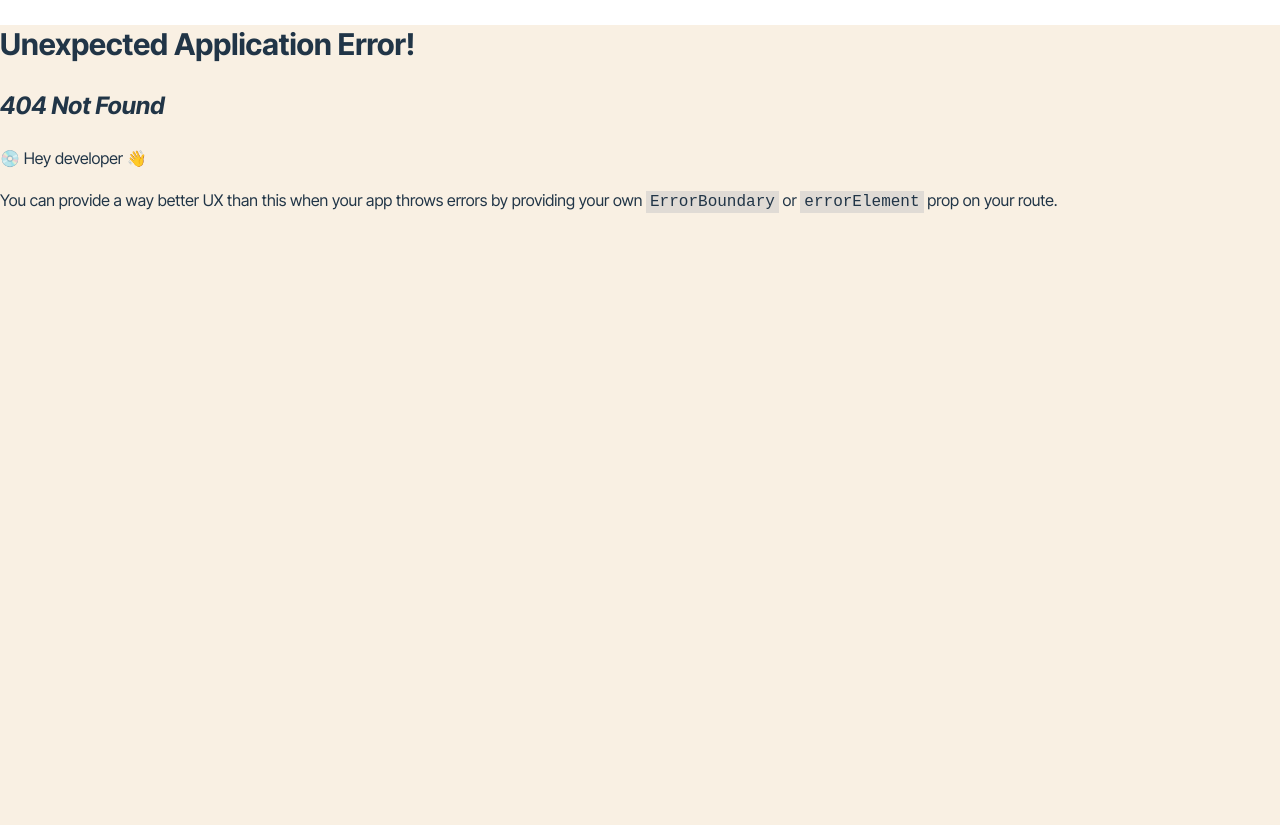
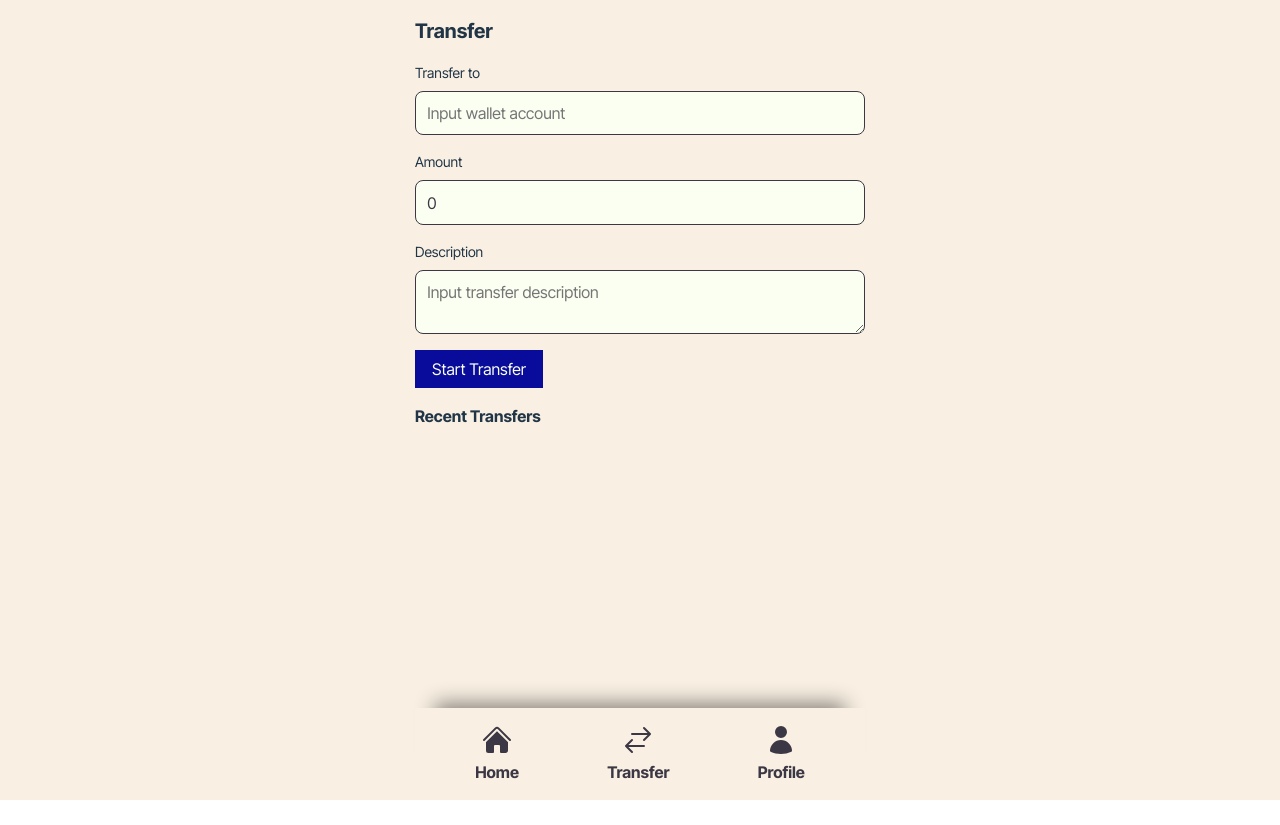
Before and after one commit to daimessdn/banknode-frontend, a React (Vite) app: page /transfer in a window 1280 px wide. Before the commit this address had no page. After the commit the page ends 800 px from the top, so only its background shows below. Built offline with nearby package versions, Linux system fonts and the light colour scheme.

Commit message:
added transfer features and linked transfer view interface

```diff
--- a/src/App.jsx
+++ b/src/App.jsx
@@ -10,6 +10,7 @@ import RegisterView from "./views/RegisterView";
 
 import HomeView from "./views/HomeView";
 import TransactionDetailsView from "./views/TransactionDetailsView";
+import TransferView from "./views/TransferView";
 import ProfileView from "./views/ProfileView";
 
 const mainRouter = createBrowserRouter(
@@ -19,6 +20,7 @@ const mainRouter = createBrowserRouter(
       <Route exact path="/register" element={<RegisterView />} />
 
       <Route exact path="/home" element={<HomeView />} />
+      <Route exact path="/transfer" element={<TransferView />} />
 
       <Route
         path="/transaction/details/:id"
--- a/src/styles/forms.css
+++ b/src/styles/forms.css
@@ -22,8 +22,12 @@
     margin-bottom: .5rem;
 }
 
-.form-group input, .form-group select, .form-group textarea {
+.form-group input,
+.form-group select,
+.form-group textarea {
+    font-family: "Inter Tight", sans-serif;
     font-size: 1rem;
+
     padding: .7rem;
 
     border: 1.5px solid var(--outline);
@@ -37,6 +41,8 @@
 .btn {
     padding: .5rem 1rem;
     font-size: 1rem;
+
+    font-family: "Inter Tight", sans-serif;
 }
 
 .btn-primary {
--- a/src/styles/home.css
+++ b/src/styles/home.css
@@ -102,7 +102,8 @@ main {
     font-size: 2rem;
 }
 
-.transaction-history-container {
+.transaction-history-container,
+.transaction-recents-container {
     display: flex;
     flex-direction: column;
 
@@ -111,13 +112,21 @@ main {
     margin: 0;
 }
 
-.transaction-history-item {
+.transaction-history-item,
+.transaction-recents-item {
     box-shadow: 0 10px 15px -3px rgba(0, 0, 0, 0.1), 0 4px 6px -4px rgba(0, 0, 0, 0.1);
     background-color: var(--secondary);
 
     border-top: 1px solid var(--outline);
     border-bottom: 1px solid var(--outline);
     margin-top: .5rem;
+}
+
+.transaction-recents-item {
+    display: flex;
+    flex-direction: column;
+
+    padding: 1rem;
 }
 
 .transaction-details-container {
@@ -137,8 +146,10 @@ main {
 }
 
 .transaction-detail-label {
-    font-size: .875rem;
+    display: block;
+    font-size: .85rem !important;
     font-weight: 700;
+    margin-bottom: .25rem !important;
 }
 
 .transaction-detail-item {
@@ -148,6 +159,16 @@ main {
 
 .transaction-history-item a {
     color: var(--text) !important;
+}
+
+.transfer-account {
+    font-size: 1.2rem;
+    font-weight: bold;
+}
+
+.transfer-name {
+    font-size: .85rem;
+    margin-bottom: 0rem;
 }
 
 .balance-in,
--- a/src/views/HomeView.jsx
+++ b/src/views/HomeView.jsx
@@ -138,7 +138,7 @@ function HomeView() {
             </li>
 
             <li>
-              <Link to={"/home"} className="nav-footer-link">
+              <Link to={"/transfer"} className="nav-footer-link">
                 <HiArrowsRightLeft size={32} />
                 <span>Transfer</span>
               </Link>
--- a/src/views/ProfileView.jsx
+++ b/src/views/ProfileView.jsx
@@ -81,7 +81,7 @@ function ProfileView() {
             </li>
 
             <li>
-              <Link to={"/home"} className="nav-footer-link">
+              <Link to={"/transfer"} className="nav-footer-link">
                 <HiArrowsRightLeft size={32} />
                 <span>Transfer</span>
               </Link>
--- /dev/null
+++ b/src/views/TransferView.jsx
@@ -0,0 +1,211 @@
+import React, { useEffect, useState } from "react";
+
+import { jwtDecode } from "jwt-decode";
+
+import "../styles/home.css";
+
+import {
+  HiArrowsRightLeft,
+  HiHome,
+  HiUser,
+  HiCreditCard,
+} from "react-icons/hi2";
+import { Link, useNavigate } from "react-router-dom";
+
+function TransferView() {
+  const [transactions, setTransactions] = useState([]);
+  const [recentTransfers, setRecentTransfers] = useState([]);
+  const [walletNumber, setWalletNumber] = useState("");
+  const [userInfo, setUserInfo] = useState([]);
+  const [transferFormInput, setTransferFormInput] = useState({
+    transaction_from: walletNumber.name,
+    transaction_to: "",
+    transaction_amount: 0,
+    transaction_description: "",
+  });
+
+  const navigate = useNavigate();
+
+  const loadTransaction = async () => {
+    const decodedToken = jwtDecode(localStorage.getItem("token"));
+
+    setUserInfo(decodedToken.data);
+
+    const id = decodedToken.data.id;
+    const wallet_account = decodedToken.data.wallet_account;
+
+    await fetch("http://localhost:3000/api/users/wallet/" + id)
+      .then((res) => res.json())
+      .then((res) => {
+        setWalletNumber(res.data);
+        setTransferFormInput({
+          ...transferFormInput,
+          transaction_from: res.data.name,
+        });
+      });
+
+    await fetch(
+      "http://localhost:3000/api/transaction/transfer/recents/" + wallet_account
+    )
+      .then((res) => res.json())
+      .then((res) => {
+        console.log(res);
+        setRecentTransfers(res.data);
+      });
+  };
+
+  const handleTransfer = async (e) => {
+    e.preventDefault();
+
+    console.log({
+      ...transferFormInput,
+      transaction_amount: parseFloat(transferFormInput.transaction_amount),
+    });
+
+    await fetch("http://localhost:3000/api/transaction/transfer", {
+      method: "post",
+      headers: { "Content-Type": "application/json" },
+      body: JSON.stringify({
+        ...transferFormInput,
+        transaction_amount: parseFloat(transferFormInput.transaction_amount),
+      }),
+    })
+      .then((res) => res.json())
+      .then((res) => {
+        console.log(res);
+
+        navigate("/home", { replace: true });
+      });
+  };
+
+  useEffect(() => {
+    loadTransaction();
+  }, []);
+
+  return (
+    <>
+      <main>
+        <div className="container">
+          <h4 className="welcome-title">Transfer</h4>
+
+          <form onSubmit={handleTransfer}>
+            <div className="form-group">
+              <label htmlFor="transfer_to">Transfer to</label>
+              <input
+                type="number"
+                required="required"
+                name="transfer_to"
+                id="transfer_to"
+                placeholder="Input wallet account"
+                value={transferFormInput.transaction_to}
+                onChange={(e) =>
+                  setTransferFormInput({
+                    ...transferFormInput,
+                    transaction_to: e.target.value,
+                  })
+                }
+              />
+            </div>
+
+            <div className="form-group">
+              <label htmlFor="transfer_amount">Amount</label>
+              <input
+                type="number"
+                required="required"
+                name="transfer_amount"
+                id="transfer_amount"
+                value={transferFormInput.transaction_amount}
+                onChange={(e) =>
+                  setTransferFormInput({
+                    ...transferFormInput,
+                    transaction_amount: e.target.value,
+                  })
+                }
+              />
+            </div>
+
+            <div className="form-group">
+              <label htmlFor="transfer_description">Description</label>
+              <textarea
+                type="number"
+                required="required"
+                name="transfer_description"
+                id="transfer_description"
+                placeholder="Input transfer description"
+                value={transferFormInput.transaction_description}
+                onChange={(e) =>
+                  setTransferFormInput({
+                    ...transferFormInput,
+                    transaction_description: e.target.value,
+                  })
+                }
+              >
+                {transferFormInput.transaction_description}
+              </textarea>
+            </div>
+
+            <div className="btn-group">
+              <button type="submit" className="btn btn-primary">
+                Start Transfer
+              </button>
+            </div>
+          </form>
+
+          <section>
+            <h2 className="section-title">Recent Transfers</h2>
+            <ul className="transaction-recents-container">
+              {recentTransfers &&
+                recentTransfers.map((transfer) => {
+                  const { id, name } = transfer;
+
+                  return (
+                    <>
+                      <li
+                        className="transaction-recents-item"
+                        key={"tx-" + id + "-" + name}
+                      >
+                        <span className="flex flex-row items-center transfer-name">
+                          {transfer.user_details.name}
+                        </span>
+
+                        <span className="transfer-account">{name}</span>
+                      </li>
+                    </>
+                  );
+                })}
+            </ul>
+          </section>
+        </div>
+      </main>
+
+      <div className="container">
+        <nav className="nav-footer">
+          <ul>
+            <li>
+              <Link to={"/home"} className="nav-footer-link">
+                <HiHome size={32} />
+                <span>Home</span>
+              </Link>
+            </li>
+
+            <li>
+              <Link to={"/transfer"} className="nav-footer-link">
+                <HiArrowsRightLeft size={32} />
+                <span>Transfer</span>
+              </Link>
+            </li>
+
+            <li>
+              <Link to={"/profile"} className="nav-footer-link">
+                <HiUser size={32} />
+                <span>Profile</span>
+              </Link>
+            </li>
+          </ul>
+        </nav>
+      </div>
+    </>
+  );
+}
+
+export default TransferView;
```
Also changed, not shown: src/views/TransactionDetailsView.jsx (+0 -27 lines).
